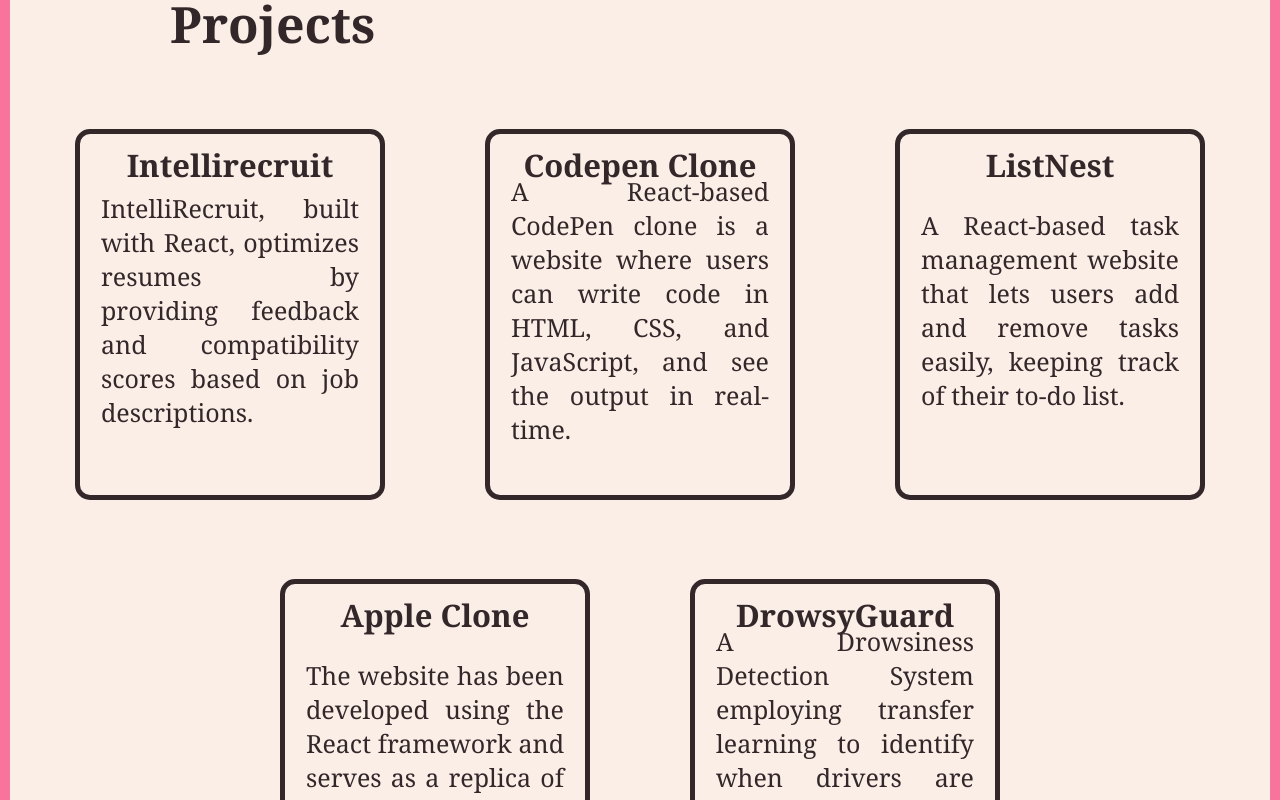
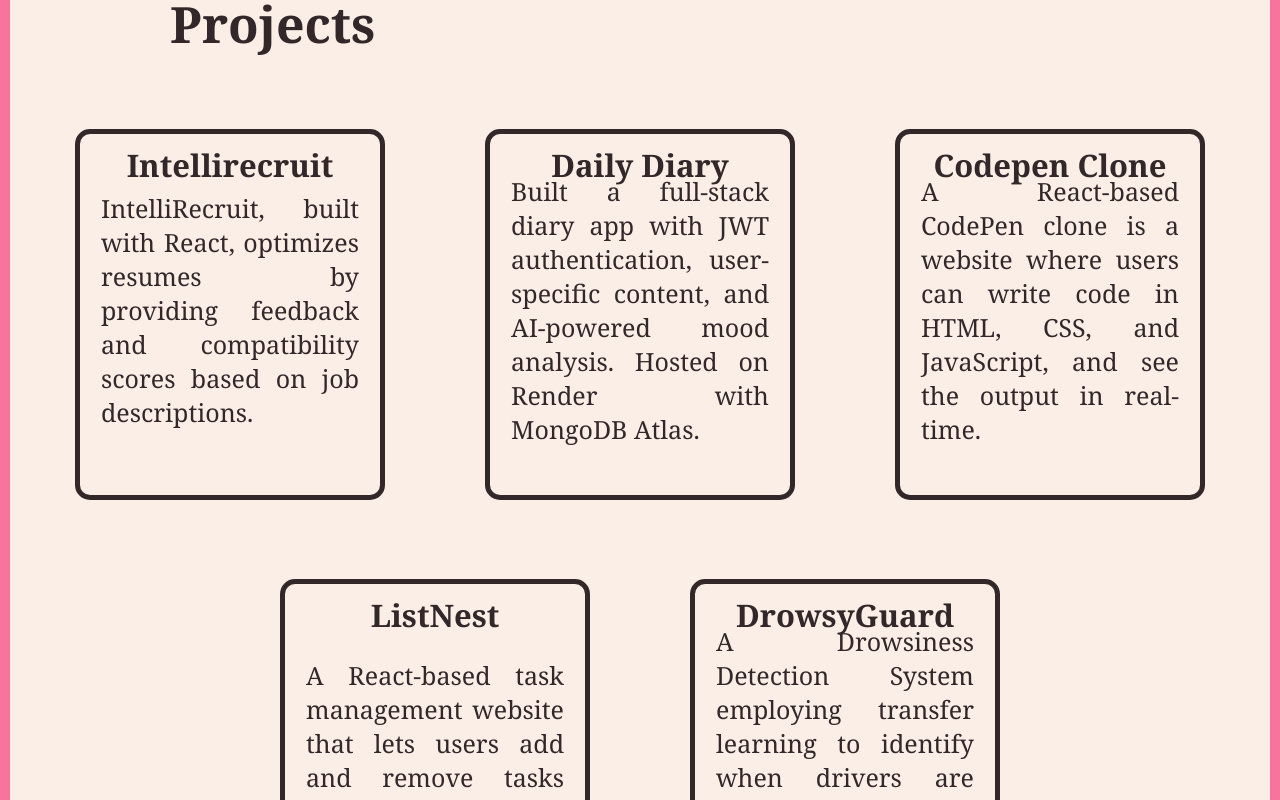
Before and after one commit to Srushti2002/portfolio, a Next.js app: page / in a window 1280 px wide. Shown: the part 2440-3240 px from the top of the page. Built offline with nearby package versions, Linux system fonts and the light colour scheme.

Commit message:
Project details added

```diff
--- a/src/components/projects.js
+++ b/src/components/projects.js
@@ -7,19 +7,20 @@
         description: "IntelliRecruit, built with React, optimizes resumes by providing feedback and compatibility scores based on job descriptions.",
         key : 1
     },
+
+    {
+        name: "Daily Diary",
+        description: "Built a full-stack diary app with JWT authentication, user-specific content, and AI-powered mood analysis. Hosted on Render with MongoDB Atlas. ",
+        key: 2
+    },
     {
         name: "Codepen Clone",
         description: "A React-based CodePen clone is a website where users can write code in HTML, CSS, and JavaScript, and see the output in real-time.",
-        key: 2
+        key: 3
     },
     {
         name: "ListNest",
         description: "A React-based task management website that lets users add and remove tasks easily, keeping track of their to-do list.",
-        key: 3
-    },
-    {
-        name: "Apple Clone",
-        description: "The website has been developed using the React framework and serves as a replica of a well-known Apple website in India.",
         key: 4
     },
     {
```
